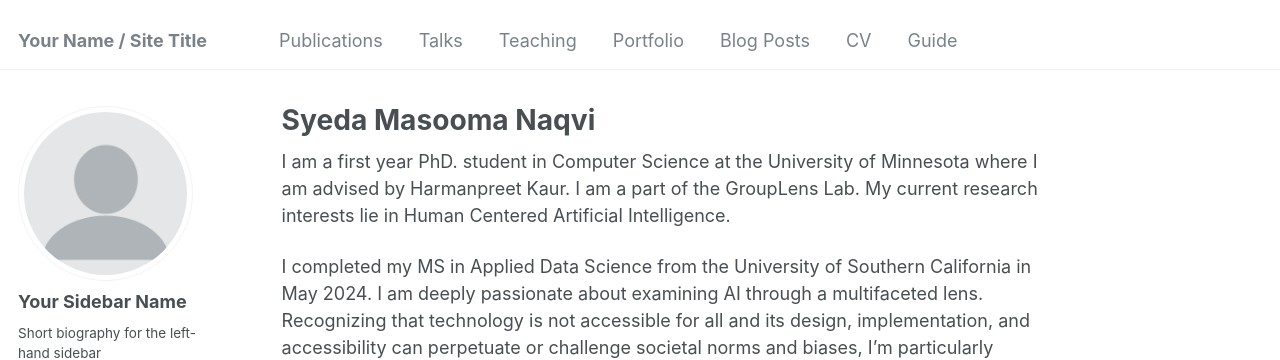
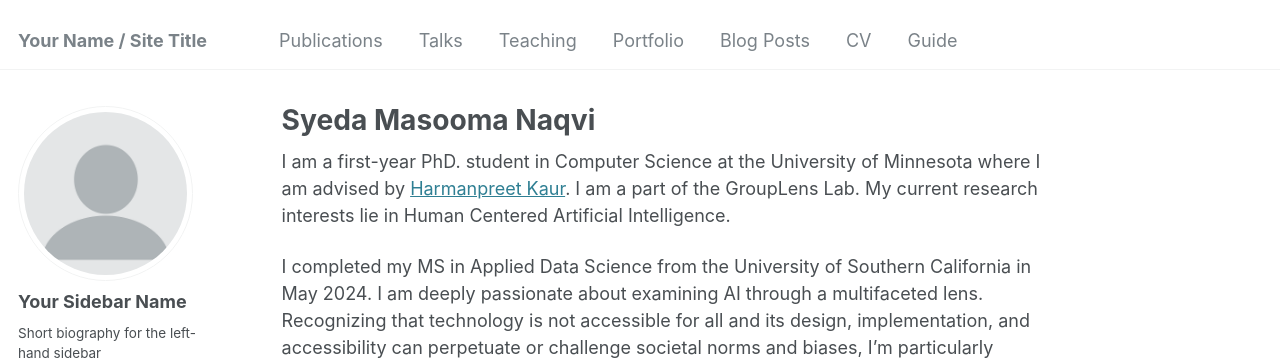
Before and after one commit to syedamasoomanaqvii/syedamasoomanaqvii.github.io, a Jekyll site: the page built from _pages/about.md, in a window 1280 px wide. Shown: the top 360 px of the page. Built offline with Jekyll 4.4.1, drawn with Linux system fonts in a browser that asks for light colours; some web fonts are replaced; part of the change alters nothing that is shown.

Commit message:
added links

```diff
--- a/_pages/about.md
+++ b/_pages/about.md
@@ -7,6 +7,6 @@ redirect_from:
   - /about.html
 ---
 
-I am a first year  PhD. student in Computer Science at the University of Minnesota where I am advised by Harmanpreet Kaur. I am a part of the GroupLens Lab. My current research interests lie in Human Centered Artificial Intelligence.
+I am a first-year PhD. student in Computer Science at the University of Minnesota where I am advised by [Harmanpreet Kaur](https://harmanpk.github.io). I am a part of the GroupLens Lab. My current research interests lie in Human Centered Artificial Intelligence.
 
 I completed my MS in Applied Data Science from the University of Southern California in May 2024. I am deeply passionate about examining AI through a multifaceted lens. Recognizing that technology is not accessible for all and its design, implementation, and accessibility can perpetuate or challenge societal norms and biases, I'm particularly drawn to understanding the nuances of how different populations interact with and are affected by AI. By bridging the realms of AI and social sciences, I aim to advocate for and contribute to more inclusive and equitable AI solutions that truly cater to the needs of all users.
```
